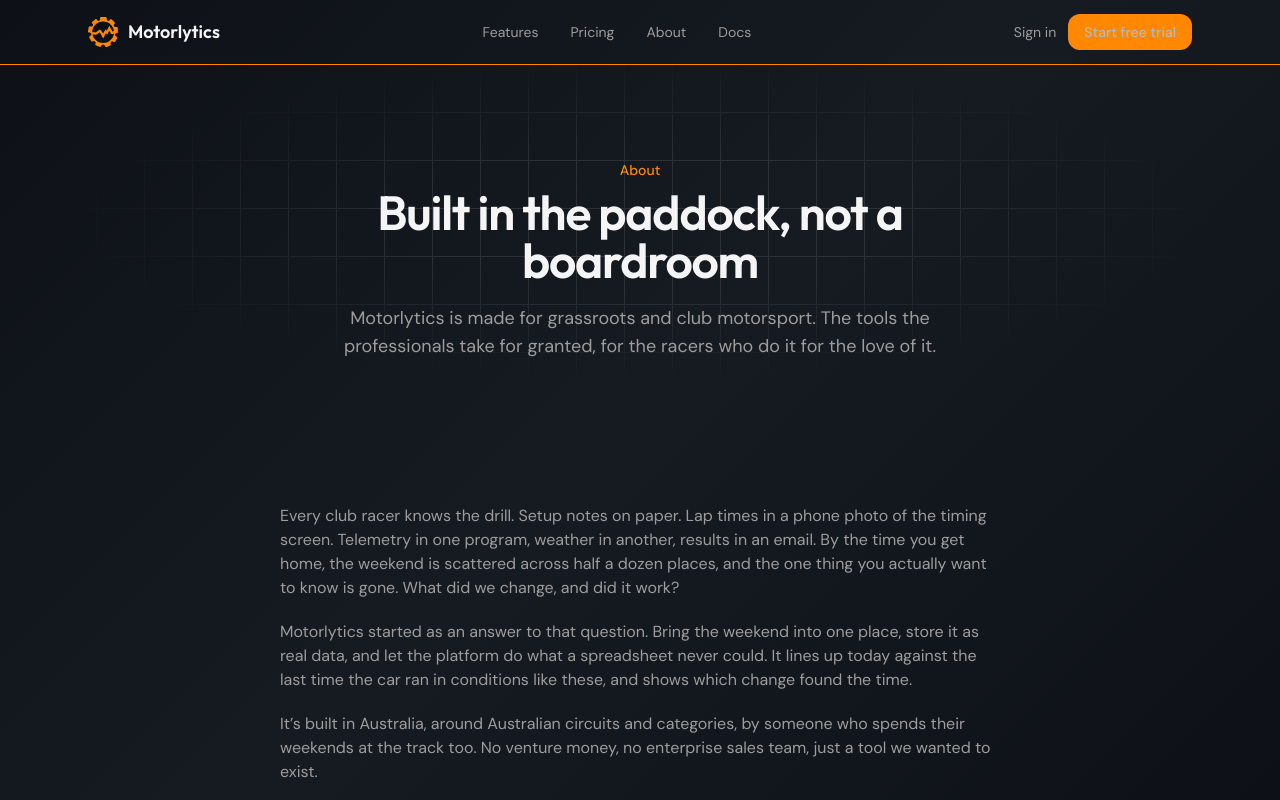
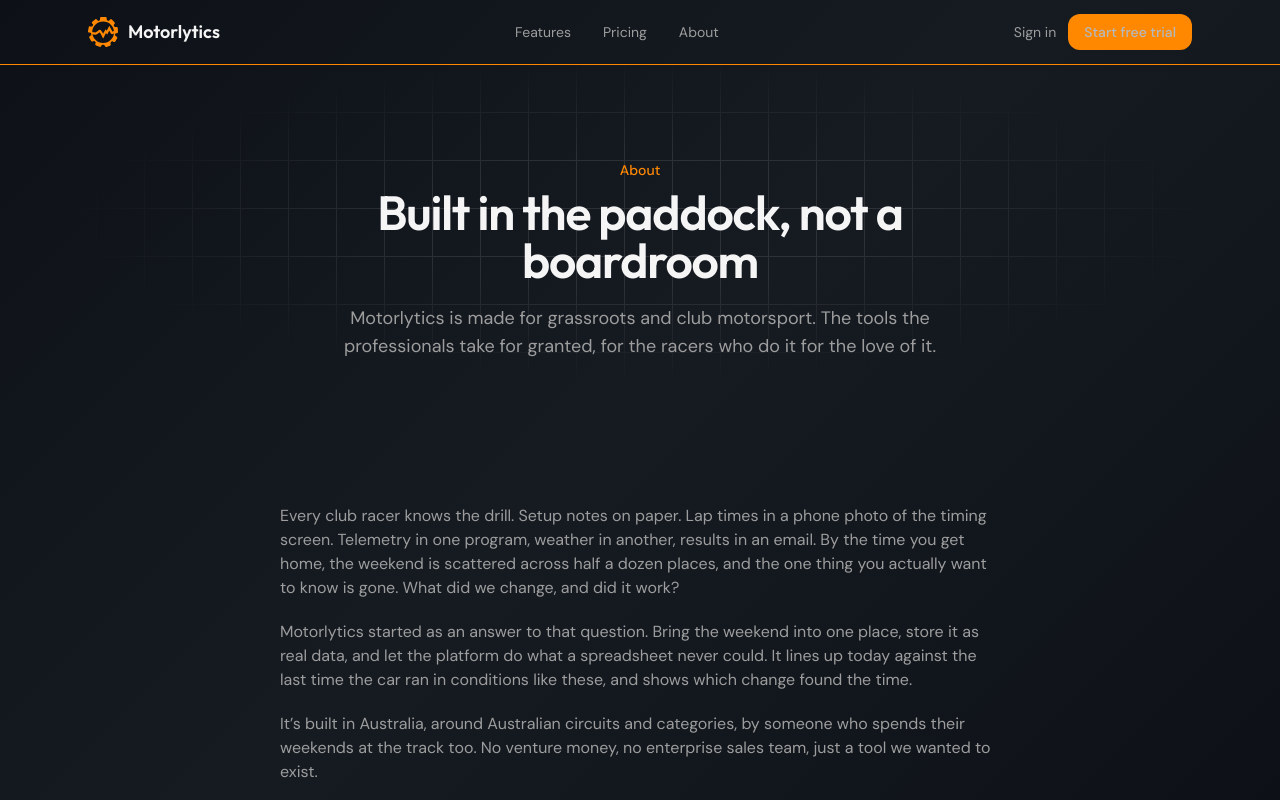
Before and after one commit to jishua9/Motorlytics-landing-page.github.io, a Next.js app: page /about in a window 1280 px wide. Shown: the top 800 px of the page. Built offline with nearby package versions, Linux system fonts and the light colour scheme; no server answers.

Commit message:
refactor: keep docs link in footer only, drop from top nav

```diff
--- a/components/site/site-nav.tsx
+++ b/components/site/site-nav.tsx
@@ -59,12 +59,6 @@ export function SiteNav() {
           <a href="/about" className="transition-colors hover:text-text-select">
             About
           </a>
-          <a
-            href="https://docs.motorlytics.com.au"
-            className="transition-colors hover:text-text-select"
-          >
-            Docs
-          </a>
         </nav>
 
         <div className="flex items-center gap-3">
```
